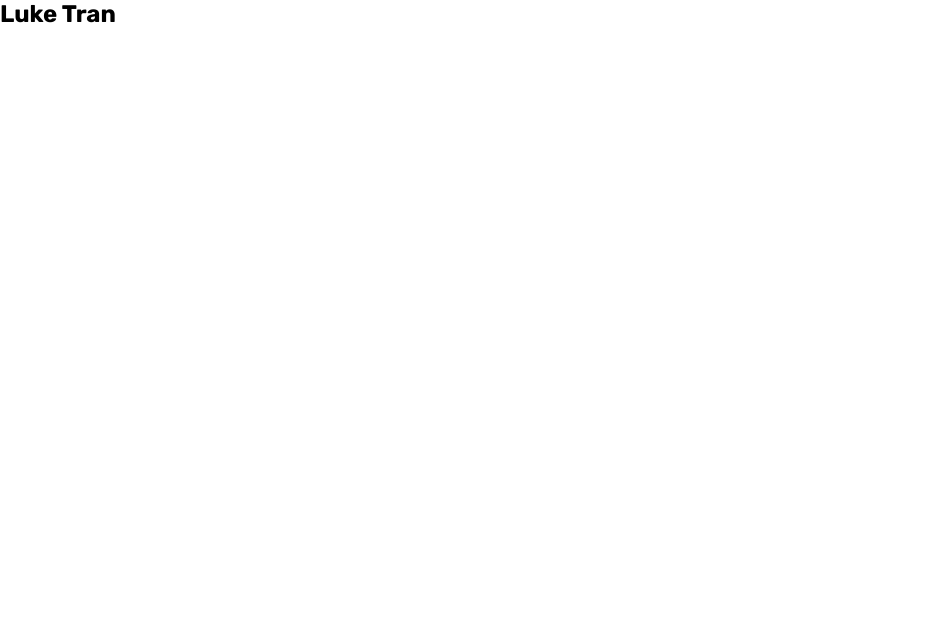
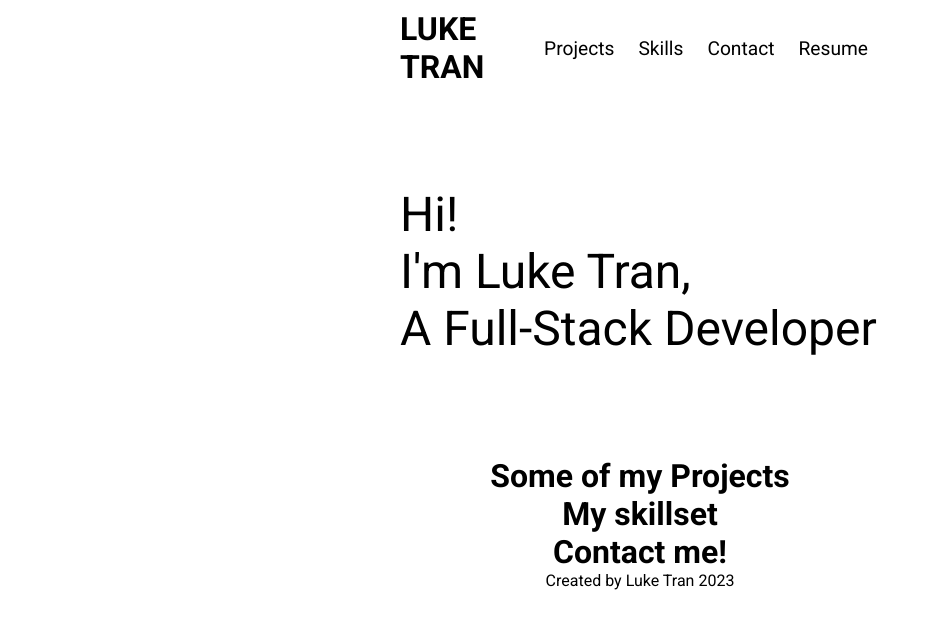
Before and after one commit to luket8032/portfolio, a plain HTML site: page index.html in a window 1280 px wide. Shown: the whole page, without its empty margins (0-939 px from the left). Drawn offline with Linux system fonts and the light colour scheme.

Commit message:
Lay out page structure

```diff
--- a/index.html
+++ b/index.html
@@ -7,8 +7,37 @@
     <link rel="stylesheet" href="style.css">
 </head>
 <body>
-    <nav>
-        <h1>Luke Tran</h1>
+    <nav class="nav-container">
+        <h1 class="my-name">LUKE TRAN</h1>
+        <ul class="nav-list">
+            <li>Projects</li>
+            <li>Skills</li>
+            <li>Contact</li>
+            <li>Resume</li>
+        </ul>
     </nav>
+    <main>
+        <div class="home-container">
+            <div class="home-text">
+                <p>Hi!</p>
+                <p>I'm Luke Tran,</p>
+                <p>A Full-Stack Developer</p>
+            </div>
+        </div>
+
+        <div class="projects-container">
+            <h1>Some of my Projects</h1>
+        </div>
+
+        <div class="skills-container">
+            <h1>My skillset</h1>
+        </div>
+
+        <div class="contact-container">
+            <h1>Contact me!</h1>
+        </div>
+    </main>
+
+    <footer>Created by Luke Tran 2023</footer>
 </body>
 </html>
--- a/style.css
+++ b/style.css
@@ -1,12 +1,62 @@
-@import url('https://fonts.googleapis.com/css2?family=Rubik:ital,wght@0,300;0,400;0,500;0,600;0,700;0,800;0,900;1,300;1,400;1,500;1,600;1,700;1,800;1,900&display=swap');
+@import url('https://fonts.googleapis.com/css2?family=Roboto:ital,wght@0,100;0,300;0,400;0,500;0,700;0,900;1,100;1,300;1,400;1,500;1,700;1,900&display=swap');
 
 * {
-    font-family: 'Rubik', sans-serif;
+    font-family: 'Roboto', sans-serif;
     margin: 0;
     padding: 0;
 }
 
+body {
+    height: 100%;
+    width: 100%;
+}
+
 /* Nav Elements */
-.nav {
+.my-name {
+    font-size: 2em;
+}
+.nav-container {
+    align-items: center;
     display: flex;
+    margin: 10px 400px;
 }
+
+.nav-list {
+    display: flex;
+    list-style-type: none;
+    margin-left: auto;
+}
+
+.nav-list li {
+    font-size: 1.2em;
+    margin: 0px 12px;
+}
+
+/* Home Elements */
+.home-container {
+    margin: 100px 400px;
+}
+
+.home-text {
+    font-size: 3em;
+}
+
+/* Project Section Elements */
+.projects-container {
+    text-align: center;
+}
+
+/* Skills Section Elements */
+.skills-container {
+    text-align: center;
+}
+
+/* Contact Section Elements */
+.contact-container {
+    text-align: center;
+}
+
+/* Footer */
+footer {
+    text-align: center;
+}
```
Also changed, not shown: images/icons8-github-30.png (added).
